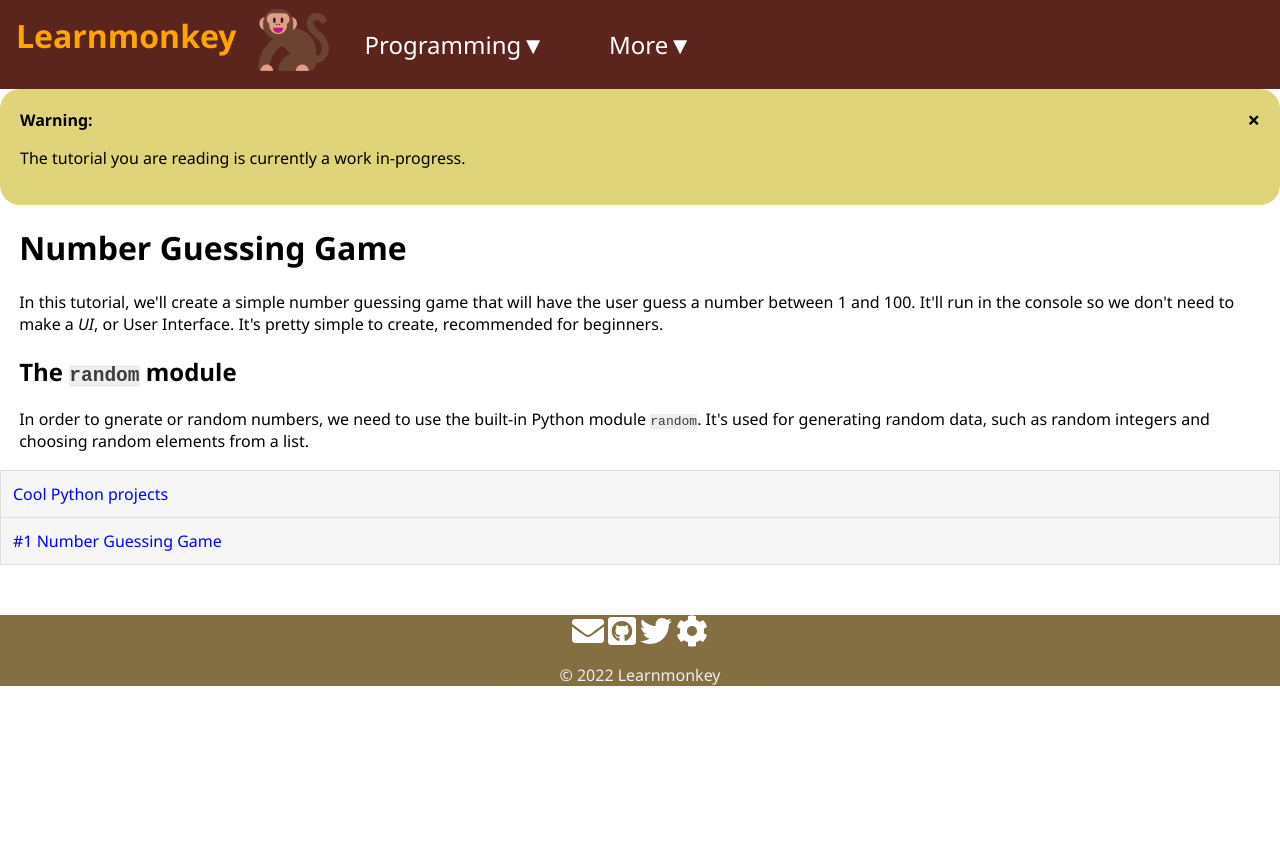
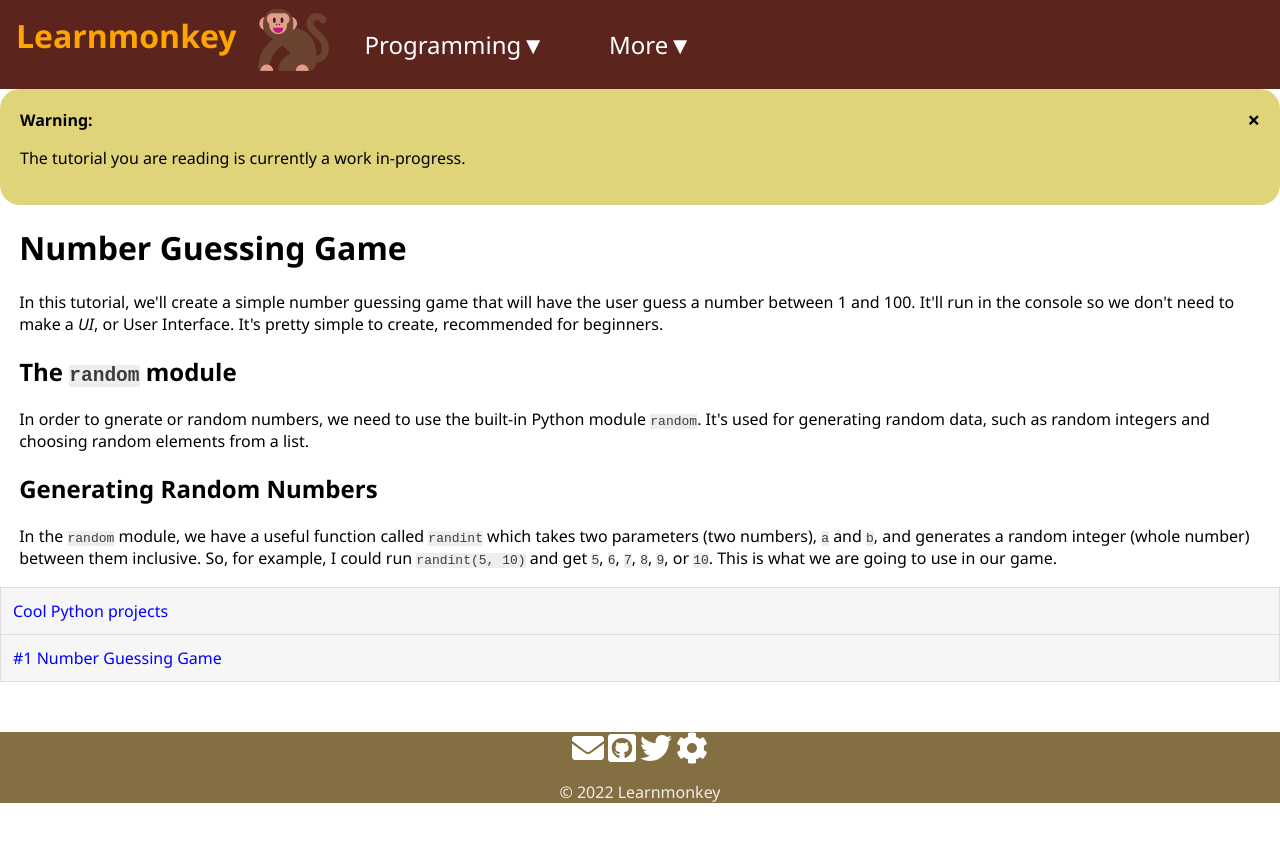
Before and after one commit to learnmonkey/learnmonkey.github.io, a Jekyll site: the page built from programming/python/cool-projects/1-number-guessing.html, in a window 1280 px wide. Shown: the top 842 px of the page. Built offline with Jekyll 4.4.1, drawn with Linux system fonts in a browser that asks for light colours; nearby versions of some CDN libraries.

Commit message:
add section

```diff
--- a/programming/python/cool-projects/1-number-guessing.html
+++ b/programming/python/cool-projects/1-number-guessing.html
@@ -11,3 +11,8 @@ permalink: /programming/python/cool-projects/1-number-guessing/
     <h2>The <code>random</code> module</h2>
     <p>In order to gnerate or random numbers, we need to use the built-in Python module <code>random</code>. It's used for generating random data, such as random integers and choosing random elements from a list.</p>
 </section>
+
+<section>
+    <h2>Generating Random Numbers</h2>
+    <p>In the <code>random</code> module, we have a useful function called <code>randint</code> which takes two parameters (two numbers), <code>a</code> and <code>b</code>, and generates a random integer (whole number) between them inclusive. So, for example, I could run <code>randint(5, 10)</code> and get <code>5</code>, <code>6</code>, <code>7</code>, <code>8</code>, <code>9</code>, or <code>10</code>. This is what we are going to use in our game.</p>
+</section>
```
